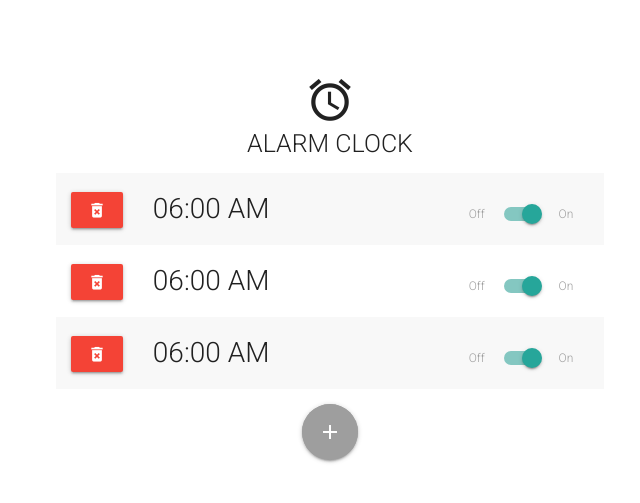
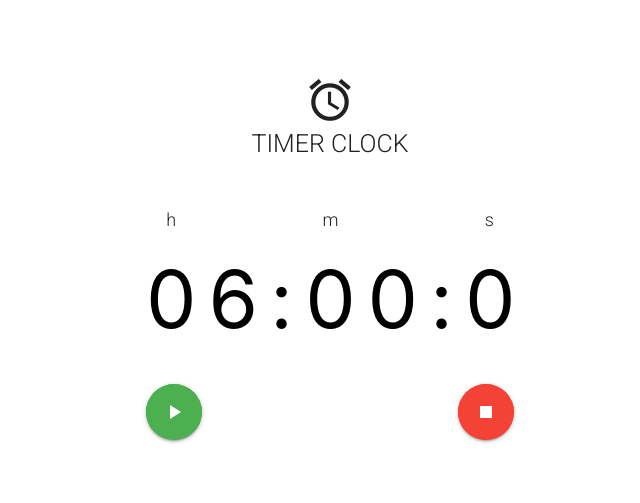
Before and after one commit to masudncse/blog-html-layout-3, a plain HTML site: page index.html in a window 1280 px wide. Shown: the whole page, without its empty margins (310-950 px from the left). Drawn offline with Linux system fonts and the light colour scheme.

Commit message:
final commit

```diff
--- a/css/app.css
+++ b/css/app.css
@@ -1,11 +1,22 @@
-body{
-    font-family: 'Roboto', sans-serif !important;
-    font-weight: 300;
+body {
+  font-family: "Roboto", sans-serif !important;
+  font-weight: 300;
 }
-td, th {
-    padding: 15px 15px !important;
-    font-size: 28px;
+
+td,
+th {
+  padding: 15px 15px !important;
 }
-.myModal{
-    width: 30%;
+
+.myModal {
+  width: 30%;
 }
+
+input[type="text"] {
+  font-size: 80px !important;
+  letter-spacing: 12px !important;
+  text-align: center;
+  border-bottom: none !important;
+  height: 95px !important;
+  line-height: 95px !important;
+}
--- a/index.html
+++ b/index.html
@@ -26,13 +26,13 @@
 
     <!--Let browser know website is optimized for mobile-->
     <meta name="viewport" content="width=device-width, initial-scale=1.0" />
-    <title>App: Alarm Clock</title>
+    <title>App: Timer Clock</title>
   </head>
 
   <body>
     <div class="container" style="margin-top: 50px;">
       <div class="row">
-        <div class="col s8 offset-s2" style="padding: 25px;">
+        <div class="col s6 offset-s3" style="padding: 25px;">
           <table class="striped">
             <caption
               style="font-size: 25px; margin-bottom: 10px; text-transform: uppercase;"
@@ -40,111 +40,38 @@
               <i class="material-icons" style="display: block; font-size: 50px;"
                 >access_alarm</i
               >
-              Alarm Clock
+              Timer Clock
             </caption>
             <tbody>
-              <tr>
-                <td style="width: 51.5px;">
-                  <a class="waves-effect waves-light btn red">
-                    <i class="material-icons">delete_forever</i></a
+              <tr style="background-color: white;">
+                <td colspan="3">
+                  <p
+                    style="text-align: center;
+                  word-spacing: 142px;
+                  font-size: 18px;"
+                  >
+                    h m s
+                  </p>
+                  <input type="text" value="06:00:00" />
+                </td>
+              </tr>
+              <tr
+                style="display: flex; flex-direction: row; justify-content: space-between;"
+              >
+                <td class="center">
+                  <a href="#" class="btn-floating btn-large btn pulse green"
+                    ><i class="material-icons">play_arrow</i></a
                   >
                 </td>
-                <td>
-                  06:00 AM
-                </td>
-                <td style="width: 150px;">
-                  <div class="switch">
-                    <label>
-                      Off
-                      <input type="checkbox" checked />
-                      <span class="lever"></span>
-                      On
-                    </label>
-                  </div>
-                </td>
-              </tr>
-              <tr>
-                <td style="width: 51.5px;">
-                  <a class="waves-effect waves-light btn red">
-                    <i class="material-icons">delete_forever</i></a
+                <td class="center">
+                  <a href="#" class="btn-floating btn-large btn pulse red"
+                    ><i class="material-icons">stop</i></a
                   >
-                </td>
-                <td>
-                  06:00 AM
-                </td>
-                <td style="width: 150px;">
-                  <div class="switch">
-                    <label>
-                      Off
-                      <input type="checkbox" checked />
-                      <span class="lever"></span>
-                      On
-                    </label>
-                  </div>
-                </td>
-              </tr>
-              <tr>
-                <td style="width: 51.5px;">
-                  <a class="waves-effect waves-light btn red">
-                    <i class="material-icons">delete_forever</i></a
-                  >
-                </td>
-                <td>
-                  06:00 AM
-                </td>
-                <td style="width: 150px;">
-                  <div class="switch">
-                    <label>
-                      Off
-                      <input type="checkbox" checked />
-                      <span class="lever"></span>
-                      On
-                    </label>
-                  </div>
                 </td>
               </tr>
             </tbody>
-            <tfoot>
-              <tr>
-                <td colspan="4" class="center" style="padding-top: 50px;">
-                  <a
-                    href="#modal1"
-                    class="btn-floating btn-large btn modal-trigger pulse grey"
-                    ><i class="material-icons">add</i></a
-                  >
-                </td>
-              </tr>
-            </tfoot>
           </table>
         </div>
-      </div>
-    </div>
-
-    <!-- Modal Structure -->
-    <div id="modal1" class="modal myModal">
-      <div class="modal-content">
-        <div class="row">
-          <h4 class="col s12">Set New Time</h4>
-
-          <form class="col s12">
-            <div class="row">
-              <div class="input-field col s12">
-                <input type="time" class="validate" />
-              </div>
-            </div>
-          </form>
-        </div>
-      </div>
-      <div class="modal-footer">
-        <a href="#!" class="modal-close waves-effect waves-green btn-flat"
-          >Cancel</a
-        >
-        <a
-          href="#!"
-          class="waves-effect waves-green btn-flat"
-          onclick="M.toast({html: 'I am a toast!'})"
-          >Submit</a
-        >
       </div>
     </div>
 
--- a/js/app.js
+++ b/js/app.js
@@ -1,3 +1,3 @@
-  $(document).ready(function(){
-    $('.modal').modal();
-  });
+$(document).ready(function() {
+
+});
```
Also changed, not shown: screenshot/1.png, 1 other file.
